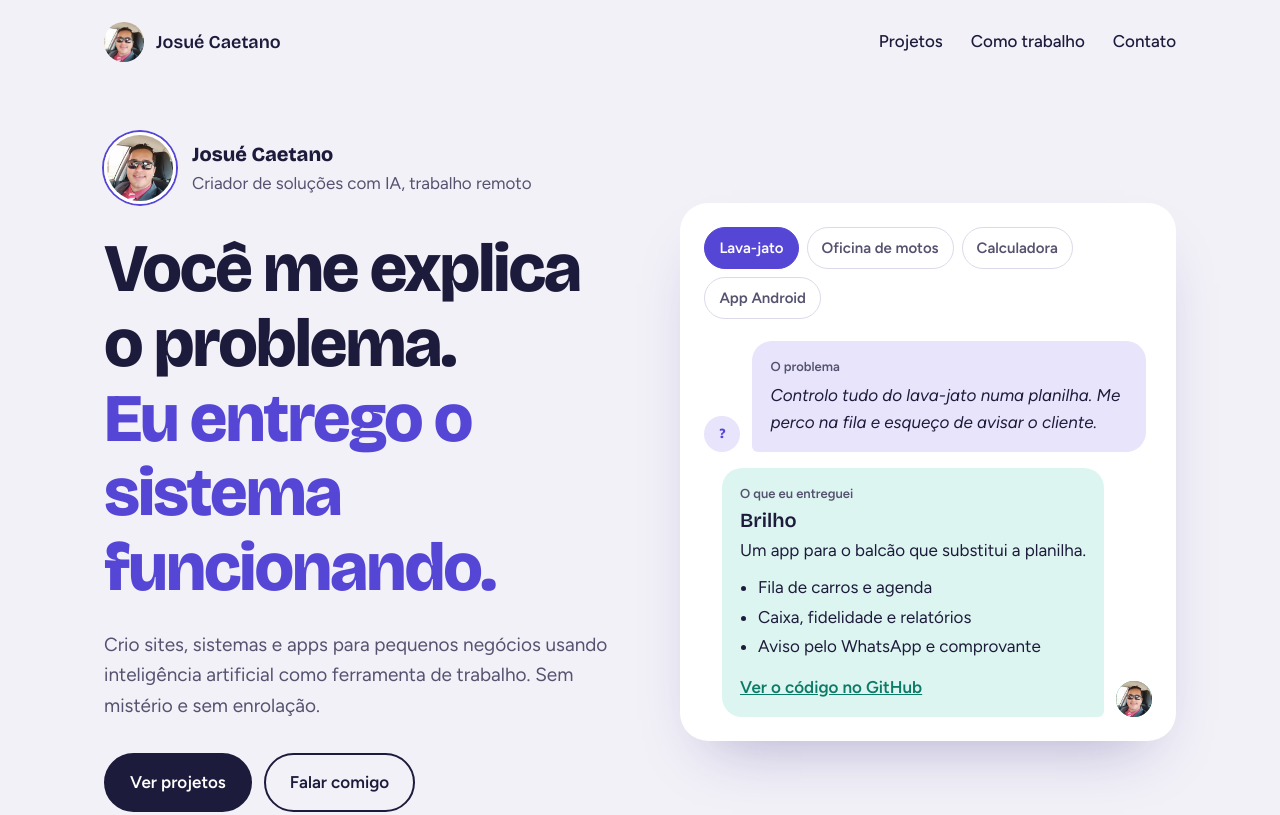
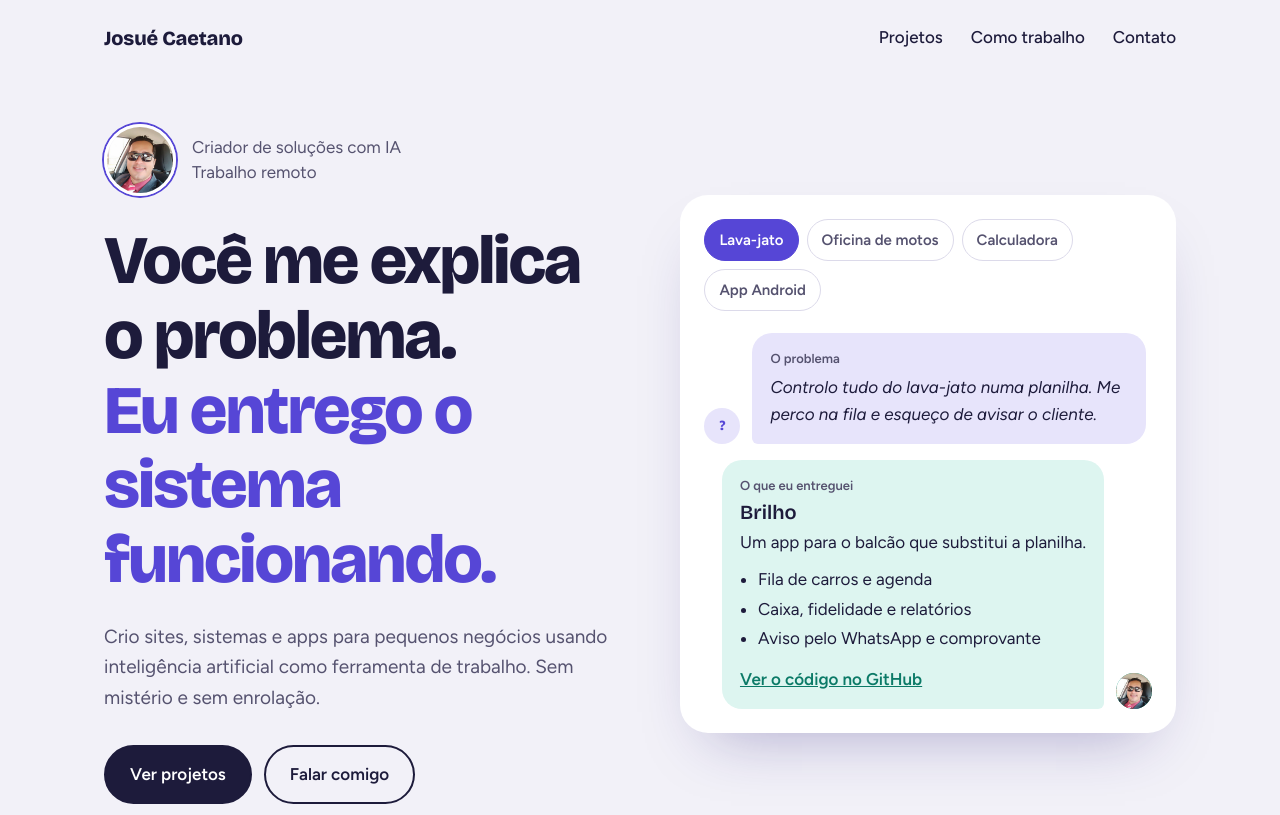
Before and after one commit to Josue-Caetano/josue-caetano.github.io, a plain HTML site: page index.html in a window 1280 px wide. Shown: the top 815 px of the page. Drawn offline with nearby package versions, Linux system fonts and the light colour scheme.

Commit message:
Remove nome e foto repetidos no topo
Co-Authored-By: Claude Opus 5.5 <noreply@anthropic.com>
Claude-Session: https://claude.ai/code/session_01BUe8XEYC4WLBGAZm3a9v8B

```diff
--- a/index.html
+++ b/index.html
@@ -67,8 +67,7 @@
 
   /* Topo */
   .topo { display: flex; align-items: center; justify-content: space-between; padding: 22px 0; }
-  .marca { display: flex; align-items: center; gap: 12px; text-decoration: none; color: var(--tinta); font-family: var(--display); font-weight: 600; font-size: 1.125rem; }
-  .marca img { width: 40px; height: 40px; border-radius: 50%; }
+  .marca { text-decoration: none; color: var(--tinta); font-family: var(--display); font-weight: 800; font-size: 1.25rem; letter-spacing: -0.01em; }
   .menu { display: flex; gap: 28px; }
   .menu a { color: var(--tinta); text-decoration: none; font-weight: 500; }
   .menu a:hover { color: var(--violeta); }
@@ -97,7 +96,7 @@
   .quem { display: flex; align-items: center; gap: 16px; margin-bottom: 28px; }
   .quem img { width: 72px; height: 72px; border-radius: 50%; border: 3px solid var(--papel); box-shadow: 0 0 0 2px var(--violeta); }
   .quem strong { display: block; font-family: var(--display); font-size: 1.25rem; }
-  .quem span { color: var(--tinta-suave); }
+  .quem span { color: var(--tinta-suave); font-size: 1.0625rem; line-height: 1.5; }
 
   .abertura h1 { font-size: clamp(2.5rem, 6vw, 4.25rem); font-weight: 800; letter-spacing: -0.03em; }
   .abertura h1 .linha2 { display: block; color: var(--violeta); }
@@ -203,7 +202,6 @@
 <div class="faixa">
   <header class="topo">
     <a class="marca" href="#">
-      <img src="foto.jpg" alt="" width="40" height="40">
       Josué Caetano
     </a>
     <button class="abre-menu" type="button" aria-expanded="false" aria-controls="menu" aria-label="Abrir menu"><span></span></button>
@@ -219,10 +217,7 @@
     <div>
       <div class="quem">
         <img src="foto.jpg" alt="Foto de Josué Caetano" width="72" height="72">
-        <div>
-          <strong>Josué Caetano</strong>
-          <span>Criador de soluções com IA, trabalho remoto</span>
-        </div>
+        <span>Criador de soluções com IA<br>Trabalho remoto</span>
       </div>
       <h1>Você me explica o problema.<span class="linha2">Eu entrego o sistema funcionando.</span></h1>
       <p class="sub">Crio sites, sistemas e apps para pequenos negócios usando inteligência artificial como ferramenta de trabalho. Sem mistério e sem enrolação.</p>
```
